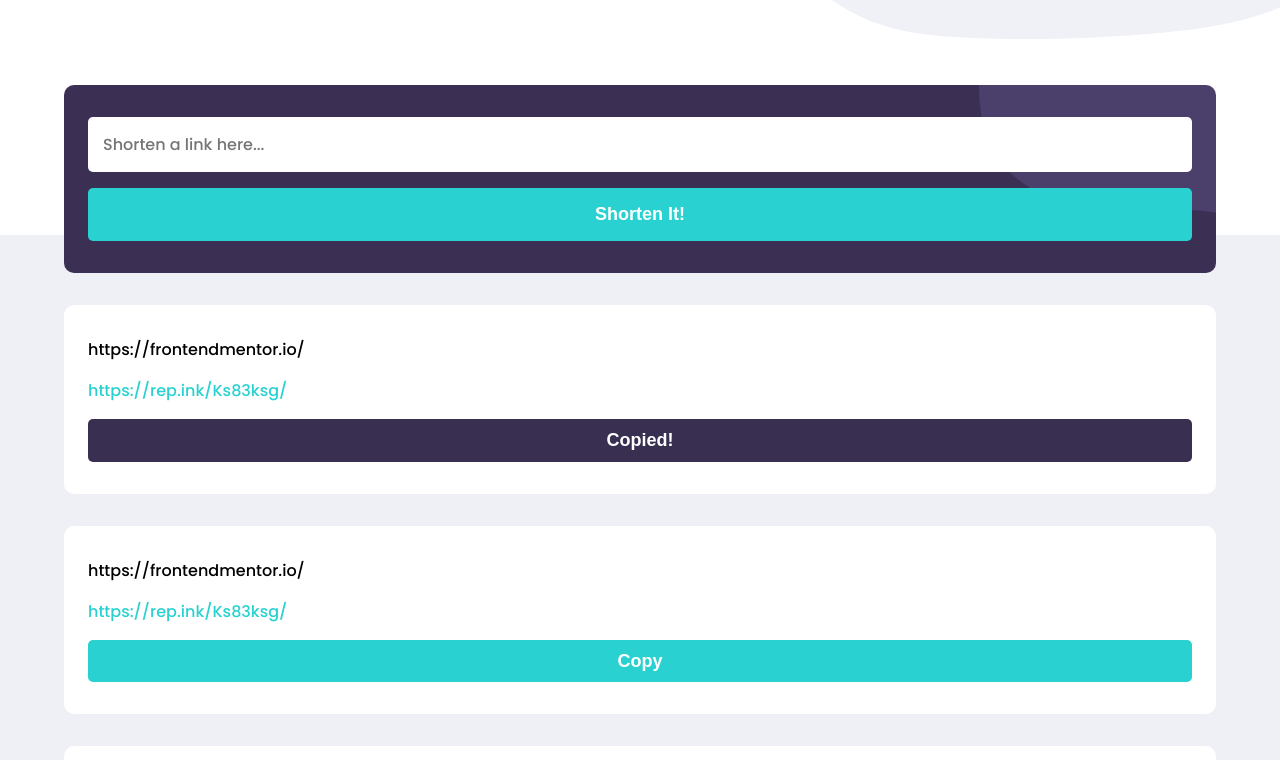
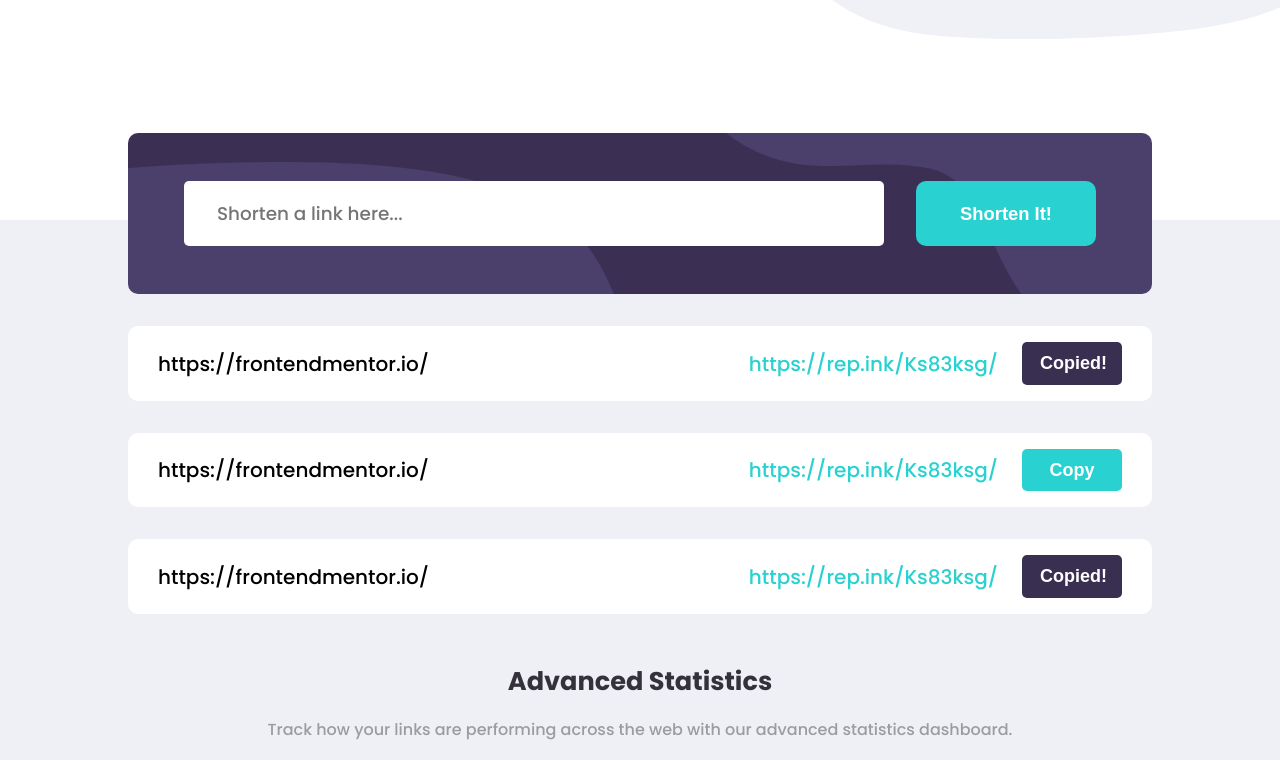
Before and after one commit to solvedbiscuit71/url-shortening-api, a React (Create React App) app: page / in a window 1280 px wide. Shown: the part 620-1380 px from the top of the page. Built offline with nearby package versions, Linux system fonts and the light colour scheme.

Commit message:
completed @desktop:Shortener

```diff
--- a/src/styles/css/index.css
+++ b/src/styles/css/index.css
@@ -433,6 +433,45 @@ ul.nav-list li {
     color: var(--cyan);
   }
 
+  .shortener-input {
+    padding: 3em 3.5em;
+    flex-flow: row nowrap;
+    gap: 2em;
+    background-image: url("../../../public/assets/bg-shorten-desktop.svg");
+  }
+  .shortener-input label {
+    flex-grow: 1;
+  }
+  .shortener-input label input {
+    padding: 16px 30px;
+    font-size: 1.15rem;
+  }
+  .shortener-input button {
+    padding: 16px 32px;
+    border-radius: 10px;
+    flex-basis: 180px;
+    font-size: 1.15rem;
+  }
+
+  .shortend {
+    padding: 16px 30px;
+    flex-flow: row nowrap;
+    align-items: center;
+    justify-content: space-between;
+  }
+  .shortend p {
+    font-size: 1.25rem;
+  }
+  .shortend .shortend-url-container {
+    flex-flow: row nowrap;
+    gap: 1.5rem;
+    align-items: center;
+  }
+  .shortend .shortend-url-container button {
+    width: 100px;
+    text-align: center;
+  }
+
   .header {
     flex-flow: row nowrap;
     padding: 3em 10vw 3em 12vw;
@@ -473,6 +512,14 @@ ul.nav-list li {
     margin: 0;
   }
 
+  .shortener::before {
+    height: 135px;
+  }
+
+  .shortener {
+    padding: 3em 10vw 3em;
+  }
+
   .boost {
     max-height: 250px;
     padding: 4em 0;
--- a/src/styles/sass/@media/_desktop.scss
+++ b/src/styles/sass/@media/_desktop.scss
@@ -68,6 +68,53 @@
     }
   }
 
+  .shortener-input {
+    padding: 3em 3.5em;
+
+    flex-flow: row nowrap;
+    gap: 2em;
+
+    background-image: url("../../../public/assets/bg-shorten-desktop.svg");
+
+    label {
+      flex-grow: 1;
+
+      input {
+        padding: 16px 30px;
+        font-size: 1.15rem;
+      }
+    }
+
+    button {
+      padding: 16px 32px;
+      border-radius: 10px;
+
+      flex-basis: 180px;
+      font-size: 1.15rem;
+    }
+  }
+
+  .shortend {
+    padding: 16px 30px;
+
+    flex-flow: row nowrap;
+    align-items: center;
+    justify-content: space-between;
+
+    p { font-size: 1.25rem; }
+
+    .shortend-url-container {
+      flex-flow: row nowrap;
+      gap: 1.5rem;
+
+      align-items: center;
+      button {
+        width: 100px;
+        text-align: center;
+      }
+    }
+  }
+
   // layouts
   .header {
     flex-flow: row nowrap;
@@ -113,6 +160,15 @@
     }
   }
 
+  .shortener::before {
+    height: 135px;
+  }
+
+  .shortener {
+    padding: 3em 10vw 3em;
+  }
+
+
   .boost {
     max-height: 250px;
     padding: 4em 0;
```
